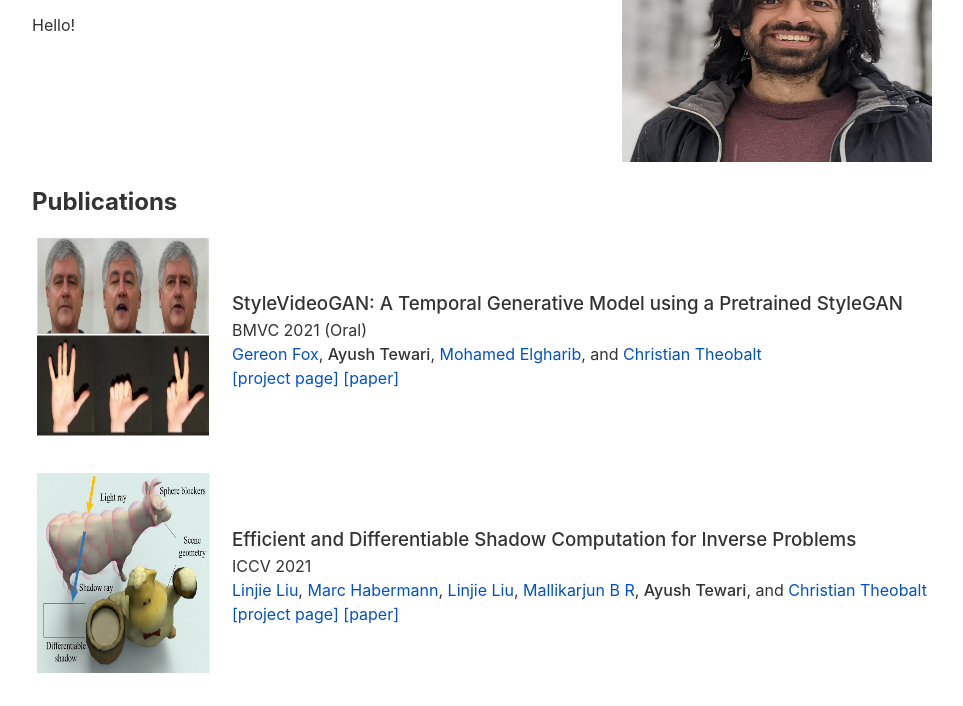
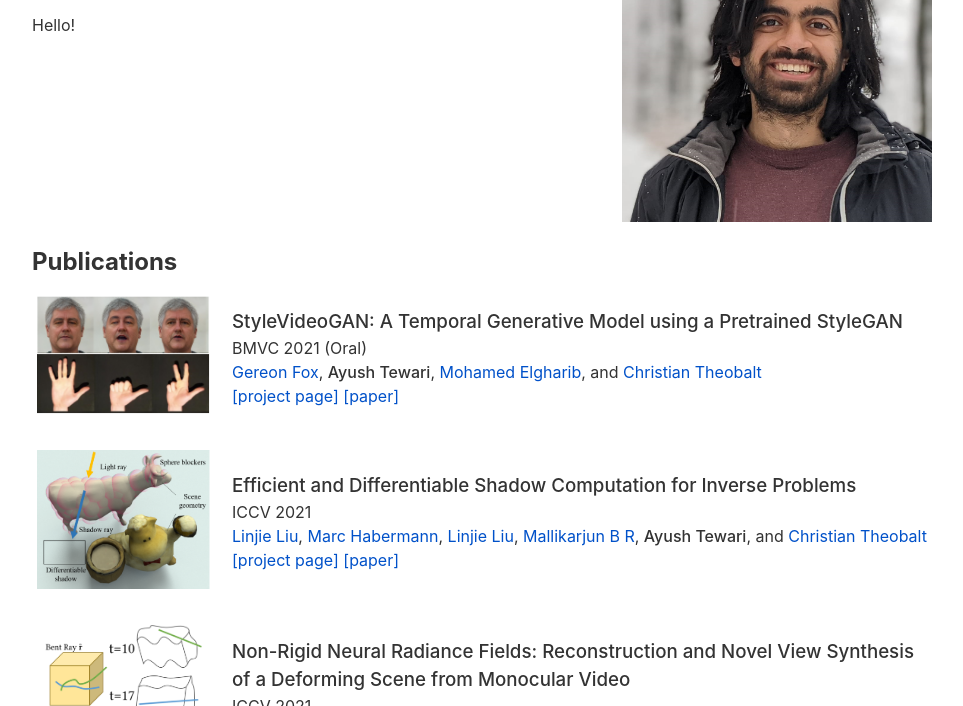
Before and after one commit to ayushtewari/ayushtewari.github.io, an Eleventy site: page index.njk in a window 1280 px wide. Shown: the part 128-834 px from the top of the page, without its empty margins (158-1121 px from the left). Built offline with nearby package versions, Linux system fonts and the light colour scheme; Eleventy itself is replaced by a stand-in of ours; files that its build step writes are made by us from their sources; what @grimlink/eleventy-plugin-sass would draw is missing.

Commit message:
pixel lengths

```diff
--- a/src/main.scss
+++ b/src/main.scss
@@ -64,8 +64,6 @@ td {
     padding-left: 2.5%;
     width: 250px;
     max-width: 250px;
-    height: 250px;
-    max-height: 250px;
 }
 
 .pub-photo {
@@ -73,8 +71,6 @@ td {
     padding-right: 2.5%;
     width: 200px;
     max-width: 200px;
-    height: 200px;
-    max-height: 200px;
 }
 
 .self-author {
```
